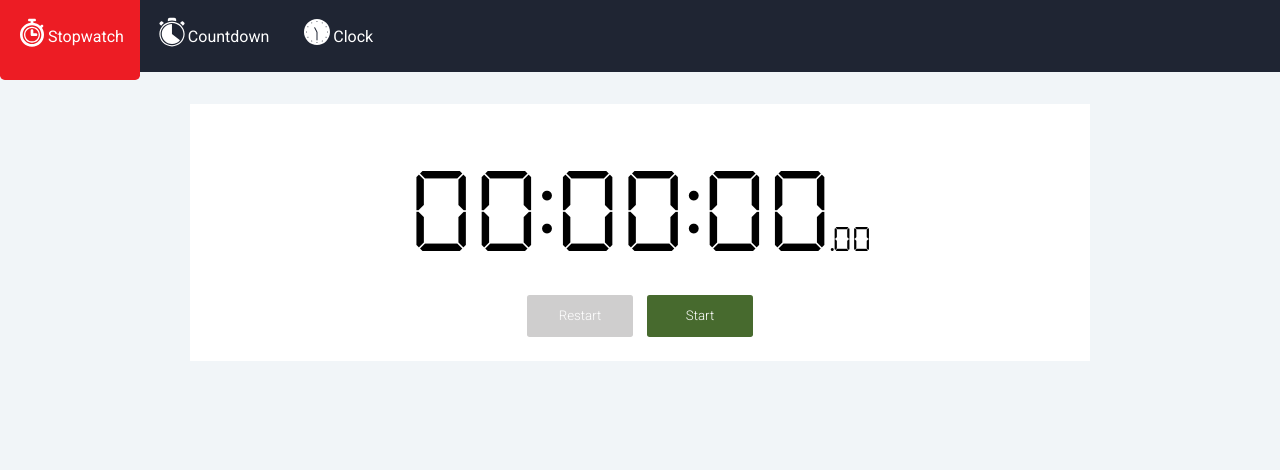
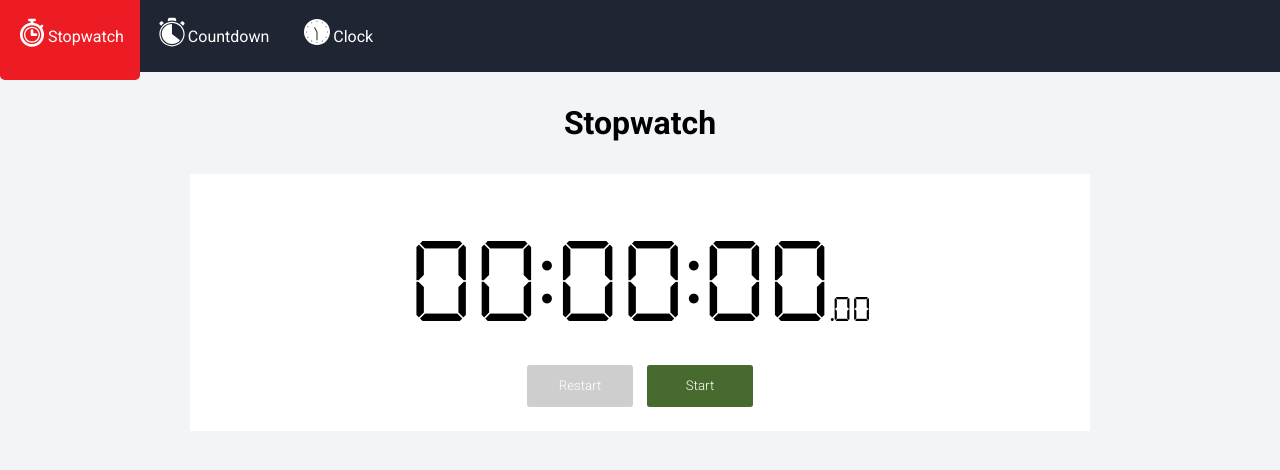
Before and after one commit to carlo697/NeatTimer, a React (Create React App) app: page / in a window 1280 px wide. Shown: the top 470 px of the page. Built offline with nearby package versions, Linux system fonts and the light colour scheme.

Commit message:
Add h1 titles to the pages

```diff
--- a/src/index.css
+++ b/src/index.css
@@ -22,6 +22,12 @@ body {
 
 main {
 	margin: 2em 2em;
+}
+
+main h1 {
+	text-align: center;
+	font-size: 2em;
+	margin-bottom: 1em;
 }
 
 section {
--- a/src/pages/Clock.js
+++ b/src/pages/Clock.js
@@ -21,6 +21,7 @@ const Clock = () => {
 
 	return (
 		<main>
+			<h1>Clock</h1>
 			<section>
 				<div className="timer">
 					{formattedTime}
--- a/src/pages/Countdown.js
+++ b/src/pages/Countdown.js
@@ -9,6 +9,7 @@ const Countdown = () => {
 
 	return (
 		<main>
+			<h1>Countdown Timer</h1>
 			<CountdownTime/>
 			<NotificationRequester/>
 		</main>
--- a/src/pages/Stopwatch.js
+++ b/src/pages/Stopwatch.js
@@ -9,6 +9,7 @@ const Stopwatch = () => {
 
 	return (
 		<main>
+			<h1>Stopwatch</h1>
 			<StopwatchTime/>
 			<SplitsList/>
 		</main>
```
